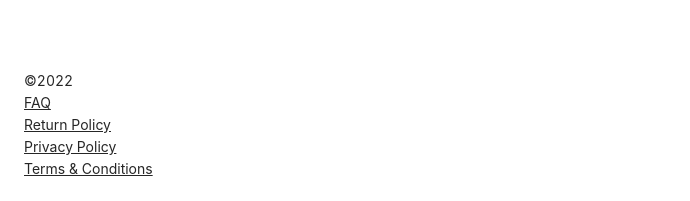
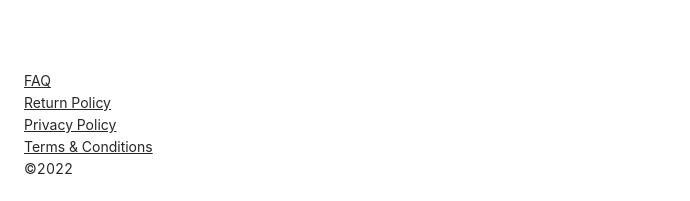
Before and after one commit to punchagan/artful-dodger, a Next.js app: page /about in a window 1280 px wide. Shown: the part 666-867 px from the top of the page, without its empty margins (0-690 px from the left). Built offline with nearby package versions, Linux system fonts and the light colour scheme; no server answers.

Commit message:
Move copyright below list of page links in footer

```diff
--- a/components/layout.js
+++ b/components/layout.js
@@ -62,11 +62,6 @@ export default function BaseLayout({ children, siteTitle, pageTitle, pages }) {
             backgroundColor,
           }}
         >
-          <Row>
-            <Col span={24}>
-              {siteTitle} ©{year}
-            </Col>
-          </Row>
           {pages?.map((page) => (
             <Row key={page.name} className="footer-link">
               <Col span={24}>
@@ -74,6 +69,11 @@ export default function BaseLayout({ children, siteTitle, pageTitle, pages }) {
               </Col>
             </Row>
           ))}
+          <Row>
+            <Col span={24}>
+              {siteTitle} ©{year}
+            </Col>
+          </Row>
         </Footer>
       </Layout>
     </>
```
